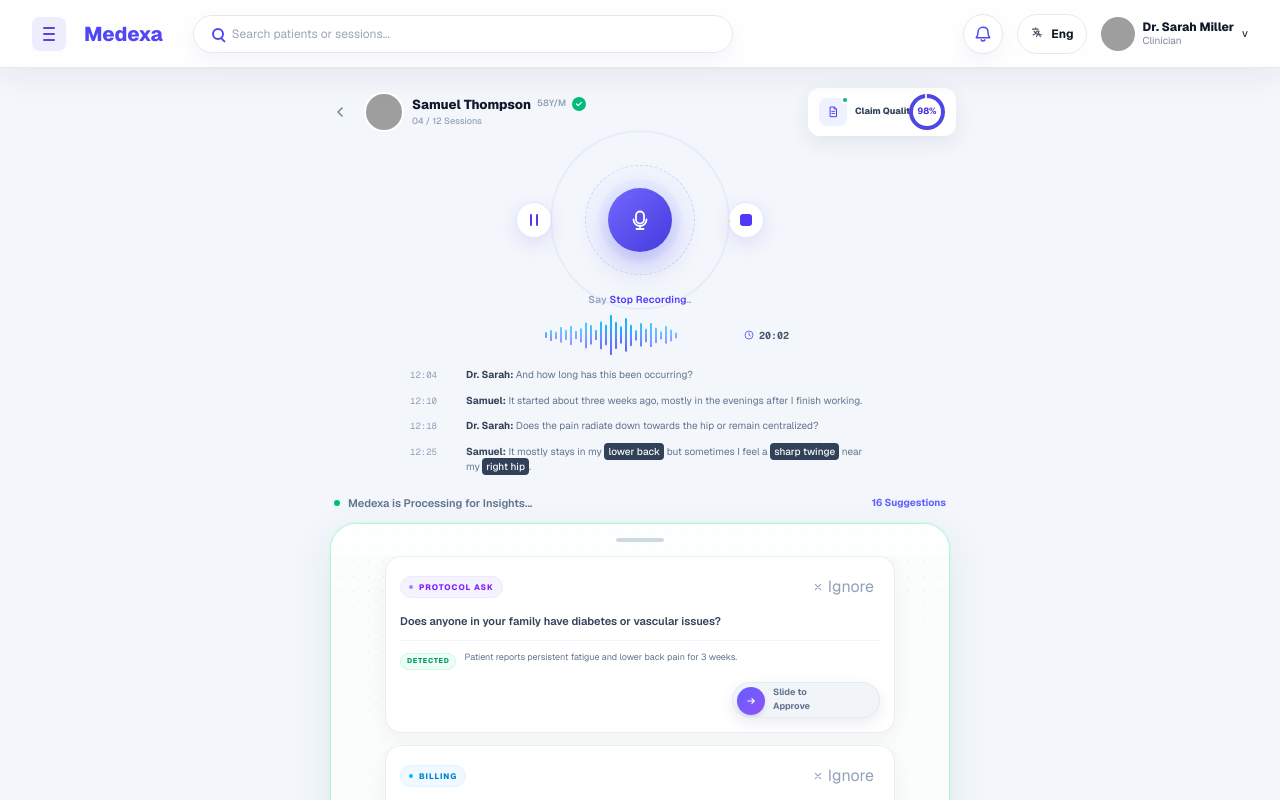
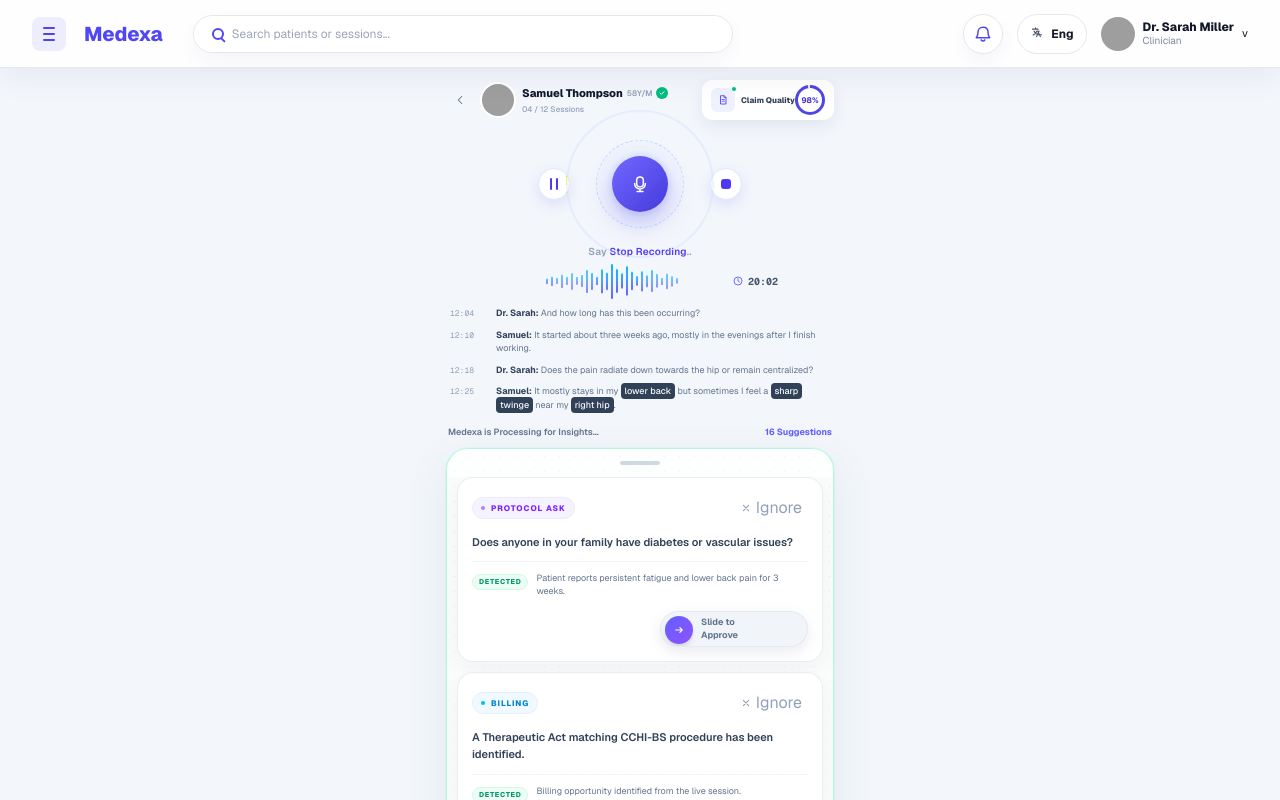
Before and after one commit to syedsaifshah786/medexa-gcc-frontend, a Next.js app: page /session in a window 1280 px wide. Shown: the top 800 px of the page. Built offline with nearby package versions, Linux system fonts and the light colour scheme; grey boxes are pictures that could not be loaded.

Commit message:
Match GCC session canvas with prototype

```diff
--- a/src/app/session/page.tsx
+++ b/src/app/session/page.tsx
@@ -15,35 +15,35 @@ export default function GCCSessionPage() {
   return (
     <div className="min-h-screen overflow-x-hidden bg-[#f3f6fb] text-slate-900">
       <GCCHeader />
-      <main className="mx-auto w-full max-w-[680px] px-4 pb-12 pt-4 sm:px-6 sm:pt-5">
-        <section className="relative z-40 mb-2 flex items-center justify-between gap-3">
-          <div className="flex min-w-0 items-center gap-2.5">
-            <button type="button" aria-label="Go back" onClick={() => history.back()} className="grid size-8 shrink-0 place-items-center rounded-full text-slate-500 transition hover:bg-white/70 hover:text-indigo-600">
-              <svg viewBox="0 0 24 24" className="size-4" aria-hidden="true"><path d="m15 6-6 6 6 6" fill="none" stroke="currentColor" strokeLinecap="round" strokeLinejoin="round" strokeWidth="1.8" /></svg>
+      <main className="mx-auto w-full max-w-[420px] px-4 pb-10 pt-3">
+        <section className="relative z-40 mb-1.5 flex items-center justify-between gap-2">
+          <div className="flex min-w-0 items-center gap-2">
+            <button type="button" aria-label="Go back" onClick={() => history.back()} className="grid size-7 shrink-0 place-items-center rounded-full text-slate-500 transition hover:bg-white/70 hover:text-indigo-600">
+              <svg viewBox="0 0 24 24" className="size-3.5" aria-hidden="true"><path d="m15 6-6 6 6 6" fill="none" stroke="currentColor" strokeLinecap="round" strokeLinejoin="round" strokeWidth="1.8" /></svg>
             </button>
-            <img src={gccSession.patient.avatar} alt="" className="size-9 shrink-0 rounded-full object-cover shadow-sm ring-2 ring-white" />
+            <img src={gccSession.patient.avatar} alt="" className="size-8 shrink-0 rounded-full object-cover shadow-sm ring-2 ring-white" />
             <div className="min-w-0">
-              <div className="flex min-w-0 items-center gap-1.5">
-                <h1 className="truncate text-xs font-extrabold text-slate-900 sm:text-[13px]">{gccSession.patient.name}</h1>
-                <span className="shrink-0 text-[9px] font-semibold text-slate-400">{gccSession.patient.demographics}</span>
+              <div className="flex min-w-0 items-center gap-1">
+                <h1 className="truncate text-[11px] font-extrabold text-slate-900">{gccSession.patient.name}</h1>
+                <span className="shrink-0 text-[8px] font-semibold text-slate-400">{gccSession.patient.demographics}</span>
                 <span
                   title={gccSession.patient.status}
                   aria-label={gccSession.patient.status}
-                  className="grid size-3.5 shrink-0 place-items-center rounded-full bg-emerald-500 text-white"
+                  className="grid size-3 shrink-0 place-items-center rounded-full bg-emerald-500 text-white"
                 >
-                  <svg viewBox="0 0 12 12" className="size-2.5" aria-hidden="true">
+                  <svg viewBox="0 0 12 12" className="size-2" aria-hidden="true">
                     <path d="m3 6 2 2 4-4" fill="none" stroke="currentColor" strokeLinecap="round" strokeLinejoin="round" strokeWidth="1.5" />
                   </svg>
                 </span>
               </div>
-              <p className="mt-0.5 text-[9px] font-medium text-slate-400">{gccSession.patient.sessionProgress}</p>
+              <p className="mt-0.5 text-[8px] font-medium text-slate-400">{gccSession.patient.sessionProgress}</p>
             </div>
           </div>
 
           <GCCClaimQualityDropdown compactScore={gccSession.claimQuality} />
         </section>
 
-        <div className="space-y-4">
+        <div className="space-y-3">
           <GCCSessionHero timer={gccSession.recordingTime} transcript={[...gccSession.transcript]} />
           <GCCInsightsSheet
             count={gccSession.suggestionsCount}
--- a/src/components/gcc/GCCClaimQualityDropdown.tsx
+++ b/src/components/gcc/GCCClaimQualityDropdown.tsx
@@ -47,24 +47,24 @@ export default function GCCClaimQualityDropdown({ compactScore }: GCCClaimQualit
         aria-expanded={open}
         aria-haspopup="dialog"
         aria-controls="gcc-claim-quality-panel"
-        className="flex h-[48px] w-[148px] items-center gap-2 rounded-xl border border-white/90 bg-white px-2.5 text-left shadow-[0_7px_20px_rgba(48,61,115,0.09)] transition hover:border-indigo-100 hover:shadow-md"
+        className="flex h-10 w-[132px] items-center gap-1.5 rounded-[10px] border border-white/90 bg-white px-2 text-left shadow-[0_6px_16px_rgba(48,61,115,0.09)] transition hover:border-indigo-100 hover:shadow-md"
       >
-        <span className="relative grid size-7 shrink-0 place-items-center rounded-lg bg-indigo-50 text-indigo-600">
-          <svg viewBox="0 0 24 24" className="size-3.5" aria-hidden="true">
+        <span className="relative grid size-6 shrink-0 place-items-center rounded-md bg-indigo-50 text-indigo-600">
+          <svg viewBox="0 0 24 24" className="size-3" aria-hidden="true">
             <path d="M7 3.5h7.5L18 7v13H7Z" fill="none" stroke="currentColor" strokeLinejoin="round" strokeWidth="1.7" />
             <path d="M14 3.5V7h4M10 11h5M10 14.5h5" fill="none" stroke="currentColor" strokeLinecap="round" strokeWidth="1.5" />
           </svg>
-          <i className="absolute -right-0.5 -top-0.5 size-2 rounded-full border-2 border-white bg-emerald-500" />
+          <i className="absolute -right-0.5 -top-0.5 size-1.5 rounded-full border border-white bg-emerald-500" />
         </span>
         <span className="min-w-0 flex-1">
-          <strong className="block whitespace-nowrap text-[9px] font-extrabold text-slate-700">Claim Quality</strong>
+          <strong className="block whitespace-nowrap text-[8px] font-extrabold text-slate-700">Claim Quality</strong>
         </span>
         <span
-          className="relative grid size-9 shrink-0 place-items-center rounded-full"
+          className="relative grid size-[30px] shrink-0 place-items-center rounded-full"
           style={{ background: `conic-gradient(#4f46e5 0 ${compactScore}%, #e9eaf7 ${compactScore}% 100%)` }}
         >
-          <i className="absolute inset-[4px] rounded-full bg-white" />
-          <b className="relative text-[9px] text-indigo-700">{compactScore}%</b>
+          <i className="absolute inset-[3px] rounded-full bg-white" />
+          <b className="relative text-[8px] text-indigo-700">{compactScore}%</b>
         </span>
       </button>
 
--- a/src/components/gcc/GCCInsightsSheet.tsx
+++ b/src/components/gcc/GCCInsightsSheet.tsx
@@ -17,25 +17,21 @@ export default function GCCInsightsSheet({ count, suggestions, claimFocused, onC
     : [suggestions[0].id, suggestions[1].id, "claim", suggestions[2].id];
 
   return (
-    <section aria-labelledby="insights-title" className="relative mx-auto w-full max-w-[620px]">
-      <div className="mb-3 flex items-center justify-between px-1">
-        <div className="flex items-center gap-2">
-          <span className="relative flex size-1.5">
-            <i className="absolute inline-flex size-full animate-ping rounded-full bg-emerald-400 opacity-70" />
-            <i className="relative inline-flex size-1.5 rounded-full bg-emerald-500" />
-          </span>
-          <h2 id="insights-title" className="text-[10px] font-semibold text-slate-500 sm:text-[11px]">Medexa is Processing for Insights...</h2>
+    <section aria-labelledby="insights-title" className="relative mx-auto w-full">
+      <div className="mb-2 flex items-center justify-between px-0.5">
+        <div className="flex min-w-0 items-center">
+          <h2 id="insights-title" className="truncate text-[9px] font-semibold text-slate-500">Medexa is Processing for Insights...</h2>
         </div>
-        <strong className="text-[9px] font-bold text-indigo-500 sm:text-[10px]">{count} Suggestions</strong>
+        <strong className="shrink-0 text-[9px] font-bold text-indigo-500">{count} Suggestions</strong>
       </div>
 
-      <div className="gcc-insights-shell relative overflow-hidden rounded-[26px] border border-emerald-200/80 bg-[#fbfdfc]/95 shadow-[0_14px_40px_rgba(46,125,112,0.1)] backdrop-blur-xl">
+      <div className="gcc-insights-shell relative overflow-hidden rounded-[22px] border border-emerald-200/80 bg-[#fbfdfc]/95 shadow-[0_12px_34px_rgba(46,125,112,0.1)] backdrop-blur-xl">
         <div className="pointer-events-none absolute inset-0 opacity-25 [background-image:radial-gradient(#7f86df_0.65px,transparent_0.65px)] [background-size:15px_15px] [mask-image:linear-gradient(to_bottom,black,transparent_80%)]" />
-        <div className="relative flex h-8 items-center justify-center bg-white/45">
-          <span className="h-1 w-12 rounded-full bg-slate-300/90" />
+        <div className="relative flex h-7 items-center justify-center bg-white/45">
+          <span className="h-1 w-10 rounded-full bg-slate-300/90" />
         </div>
-        <div className="gcc-insights-scroll relative h-[510px] overflow-y-auto overscroll-contain px-3 pb-5 sm:h-[540px] sm:px-5">
-          <div className="mx-auto grid w-full max-w-[510px] gap-3">
+        <div className="gcc-insights-scroll relative h-[500px] overflow-y-auto overscroll-contain px-2.5 pb-4">
+          <div className="mx-auto grid w-full gap-2.5">
             {ordered.map((id) =>
               id === "claim" ? (
                 <GCCClaimReadinessCard key={id} focused={claimFocused} onFocus={onClaimFocus} />
--- a/src/components/gcc/GCCSessionHero.tsx
+++ b/src/components/gcc/GCCSessionHero.tsx
@@ -4,15 +4,15 @@ import { useState } from "react";
 import GCCTranscript from "@/components/gcc/GCCTranscript";
 import type { TranscriptLine } from "@/lib/mock/gcc-session";
 
-const bars = [8, 15, 11, 24, 16, 31, 14, 21, 35, 24, 12, 29, 20, 38, 25, 16, 32, 21, 11, 26, 17, 34, 23, 13, 28, 19, 9];
+const bars = [7, 13, 10, 21, 14, 27, 12, 18, 31, 21, 10, 25, 17, 33, 22, 14, 28, 18, 10, 23, 15, 30, 20, 11, 25, 17, 8];
 
 export default function GCCSessionHero({ timer, transcript }: { timer: string; transcript: TranscriptLine[] }) {
   const [paused, setPaused] = useState(false);
   const [stopped, setStopped] = useState(false);
 
   return (
-    <section className="relative px-2 pb-1 pt-1 sm:pt-2">
-      <div className="mx-auto flex items-center justify-center gap-5">
+    <section className="relative px-1 pb-0.5 pt-0.5">
+      <div className="mx-auto flex items-center justify-center gap-3.5">
         <button
           type="button"
           onClick={() => {
@@ -20,7 +20,7 @@ export default function GCCSessionHero({ timer, transcript }: { timer: string; t
             setStopped(false);
           }}
           aria-label={paused ? "Resume recording" : "Pause recording"}
-          className="grid size-9 place-items-center rounded-full border border-indigo-100 bg-white text-indigo-600 shadow-[0_6px_18px_rgba(79,70,229,0.13)] transition hover:-translate-y-0.5"
+          className="grid size-8 place-items-center rounded-full border border-indigo-100 bg-white text-indigo-600 shadow-[0_5px_14px_rgba(79,70,229,0.13)] transition hover:-translate-y-0.5"
         >
           {paused ? (
             <svg viewBox="0 0 24 24" className="size-4" aria-hidden="true"><path d="m9 7 8 5-8 5Z" fill="currentColor" /></svg>
@@ -29,12 +29,12 @@ export default function GCCSessionHero({ timer, transcript }: { timer: string; t
           )}
         </button>
 
-        <div className="relative grid size-[136px] place-items-center">
+        <div className="relative grid size-28 place-items-center">
           <span className="absolute inset-0 rounded-full border border-indigo-200/60 animate-[ping_2.6s_ease-out_infinite]" />
-          <span className="absolute inset-[13px] rounded-full border border-dashed border-indigo-200/90 bg-indigo-50/45" />
-          <span className="absolute inset-[27px] rounded-full bg-indigo-100/55 blur-[1px]" />
-          <div className={`relative grid size-16 place-items-center rounded-full text-white shadow-[0_12px_30px_rgba(78,70,229,0.34)] ${stopped ? "bg-slate-400" : "bg-gradient-to-br from-[#7467ff] to-[#4539dc]"}`}>
-            <svg viewBox="0 0 24 24" aria-hidden="true" className="size-6">
+          <span className="absolute inset-3 rounded-full border border-dashed border-indigo-200/90 bg-indigo-50/45" />
+          <span className="absolute inset-6 rounded-full bg-indigo-100/55 blur-[1px]" />
+          <div className={`relative grid size-14 place-items-center rounded-full text-white shadow-[0_10px_25px_rgba(78,70,229,0.34)] ${stopped ? "bg-slate-400" : "bg-gradient-to-br from-[#7467ff] to-[#4539dc]"}`}>
+            <svg viewBox="0 0 24 24" aria-hidden="true" className="size-5">
               <rect x="8" y="3.5" width="8" height="12" rx="4" fill="none" stroke="currentColor" strokeWidth="1.8" />
               <path d="M5.5 11.5a6.5 6.5 0 0 0 13 0M12 18v3M8.5 21h7" fill="none" stroke="currentColor" strokeLinecap="round" strokeWidth="1.8" />
             </svg>
@@ -45,9 +45,9 @@ export default function GCCSessionHero({ timer, transcript }: { timer: string; t
           type="button"
           onClick={() => setStopped(true)}
           aria-label="Stop recording"
-          className="grid size-9 place-items-center rounded-full border border-indigo-100 bg-white text-indigo-600 shadow-[0_6px_18px_rgba(79,70,229,0.13)] transition hover:-translate-y-0.5"
+          className="grid size-8 place-items-center rounded-full border border-indigo-100 bg-white text-indigo-600 shadow-[0_5px_14px_rgba(79,70,229,0.13)] transition hover:-translate-y-0.5"
         >
-          <span className="size-3 rounded-[3px] bg-current" />
+          <span className="size-2.5 rounded-[3px] bg-current" />
         </button>
       </div>
 
@@ -61,8 +61,8 @@ export default function GCCSessionHero({ timer, transcript }: { timer: string; t
             <>Say <span className="text-indigo-600">Stop Recording</span>..</>
           )}
         </p>
-        <div className="mx-auto mt-2 flex w-full max-w-[330px] items-center justify-center gap-3">
-          <div className="flex h-10 w-[240px] shrink-0 items-center justify-center gap-[3px]">
+        <div className="mx-auto mt-1.5 flex w-full max-w-[300px] items-center justify-center gap-2.5">
+          <div className="flex h-8 w-[220px] shrink-0 items-center justify-center gap-[3px]">
             {bars.map((height, index) => (
               <i
                 key={`${height}-${index}`}
--- a/src/components/gcc/GCCTranscript.tsx
+++ b/src/components/gcc/GCCTranscript.tsx
@@ -23,11 +23,11 @@ function HighlightedText({ content, highlight }: Pick<TranscriptLine, "content"
 
 export default function GCCTranscript({ lines }: { lines: TranscriptLine[] }) {
   return (
-    <div aria-label="Live conversation transcript" className="mx-auto mt-3 w-full max-w-[460px] space-y-2.5 text-left">
+    <div aria-label="Live conversation transcript" className="mx-auto mt-2.5 w-full space-y-2 text-left">
       {lines.map((line) => (
-        <div key={`${line.time}-${line.speaker}`} className="grid grid-cols-[48px_minmax(0,1fr)] items-baseline gap-2">
-          <time className="font-mono text-[9px] text-slate-400">{line.time}</time>
-          <p className="text-[10px] leading-[1.55] text-slate-500">
+        <div key={`${line.time}-${line.speaker}`} className="grid grid-cols-[40px_minmax(0,1fr)] items-baseline gap-1.5">
+          <time className="font-mono text-[8px] text-slate-400">{line.time}</time>
+          <p className="text-[9px] leading-[1.5] text-slate-500">
             <strong className="font-bold text-slate-700">{line.speaker}:</strong>{" "}
             <HighlightedText content={line.content} highlight={line.highlight} />
           </p>
```
